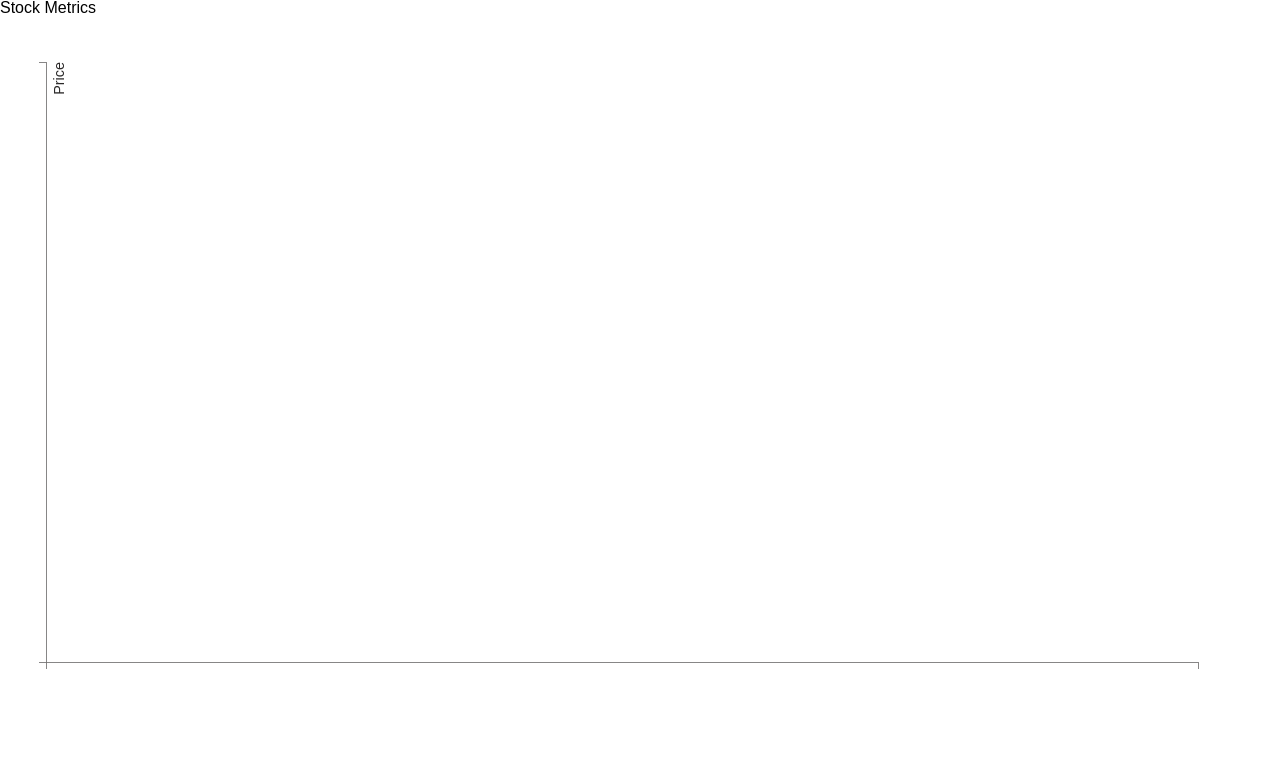
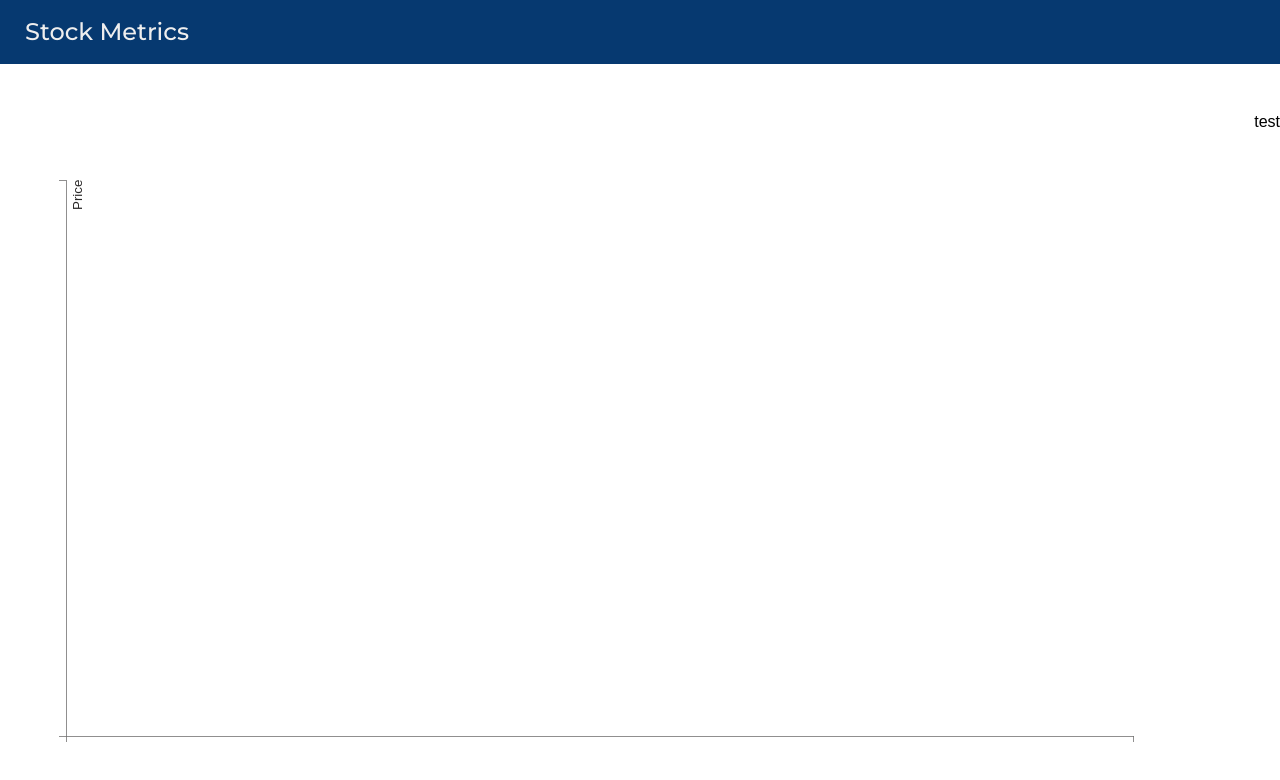
Before and after one commit to philipk8/stock-metrics, a website built with webpack: page dist/index.html in a window 1280 px wide. Shown: the top 780 px of the page. Built offline with nearby package versions, Linux system fonts and the light colour scheme; files whose address does not match are found by name.

Commit message:
working on some css

```diff
--- a/src/scripts/chart.js
+++ b/src/scripts/chart.js
@@ -7,7 +7,7 @@
   const height = 500;
   const margin = 5;
   const padding = 5;
-  const adj = 30;
+  const adj = 50;
 
   // overall SVG
   const svg = d3.select("div#chart").append("svg")
@@ -16,7 +16,7 @@
             + adj + " -"
             + adj + " "
             + (width + adj *3) + " "
-            + (height + adj*3))
+            + (height + adj *3))
       .style("padding", padding)
       .style("margin", margin)
       .classed("svg-content", true);
--- a/src/styles/chart.scss
+++ b/src/styles/chart.scss
@@ -1,3 +1,20 @@
+.svg-container {
+    border: 1px sold grey;
+    display: inline-block;
+    position: relative;
+    width: 100%;
+    padding-bottom: 100%;
+    vertical-align: top;
+    overflow: hidden;
+}
+.svg-content {
+  border: 1px sold blue;
+    display: inline-block;
+    position: absolute;
+    top: 0;
+    left: 0;
+}
+
 /* AXES */
 /* ticks */
 .axis line{
--- a/src/styles/index.scss
+++ b/src/styles/index.scss
@@ -1,2 +1,10 @@
 @import "./_reset.scss";
 @import "./chart.scss";
+@import "./navbar.scss";
+
+
+#content {
+    display: flex;
+    justify-content: center;
+    height: 500px;
+}
--- /dev/null
+++ b/src/styles/navbar.scss
@@ -0,0 +1,15 @@
+#navbar {
+    display:flex;
+    align-items: center;
+    justify-content: space-between;
+    padding: 20px 25px;
+    margin-bottom: 50px;
+    color: #eeeeee;
+    background-color:#063970;
+}
+
+#navbar-left {
+    font-family: Montserrat;
+    font-size: 24px;
+    font-weight: 500;
+}
```
Also changed, not shown: dist/index.html, dist/main.css, 1 other file.
